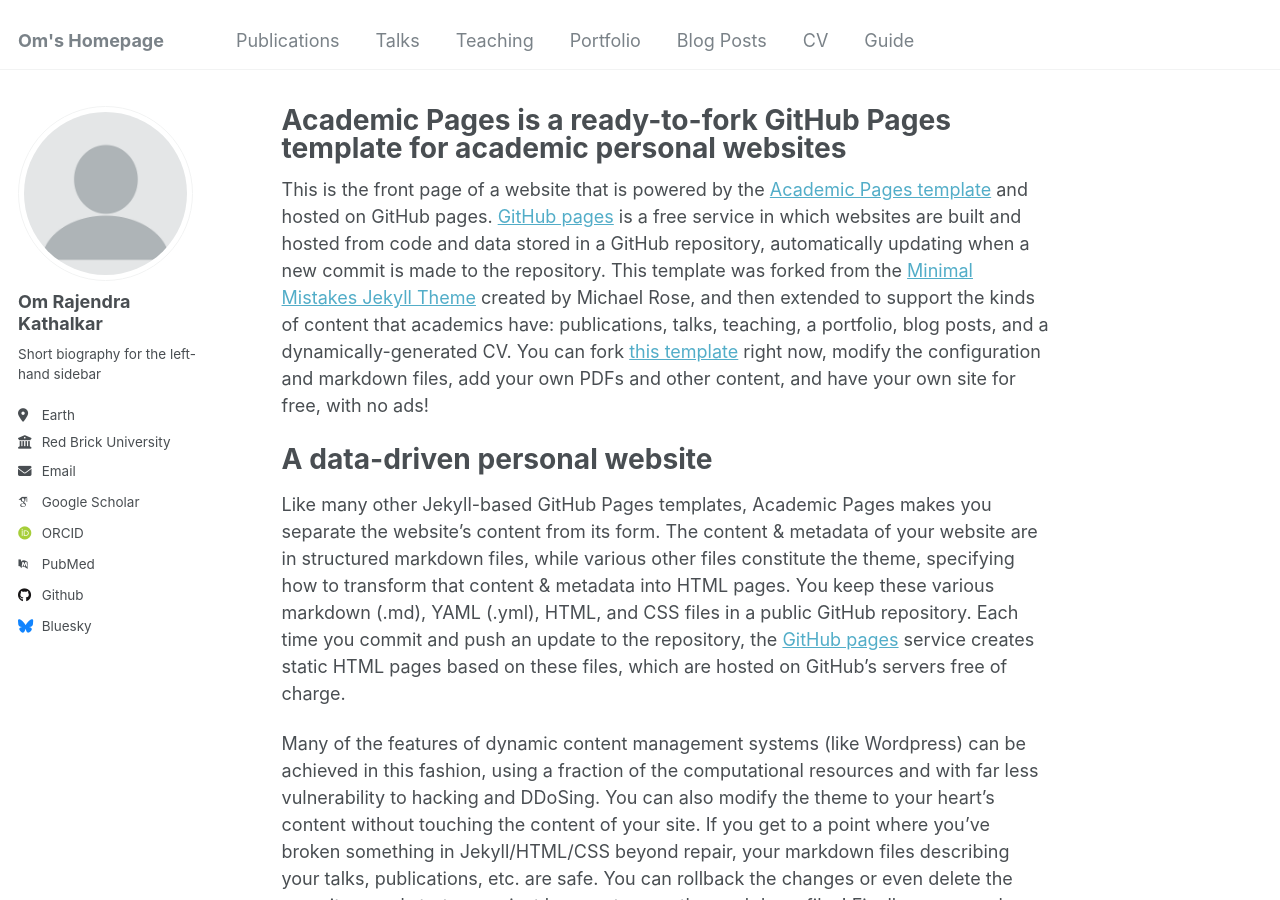
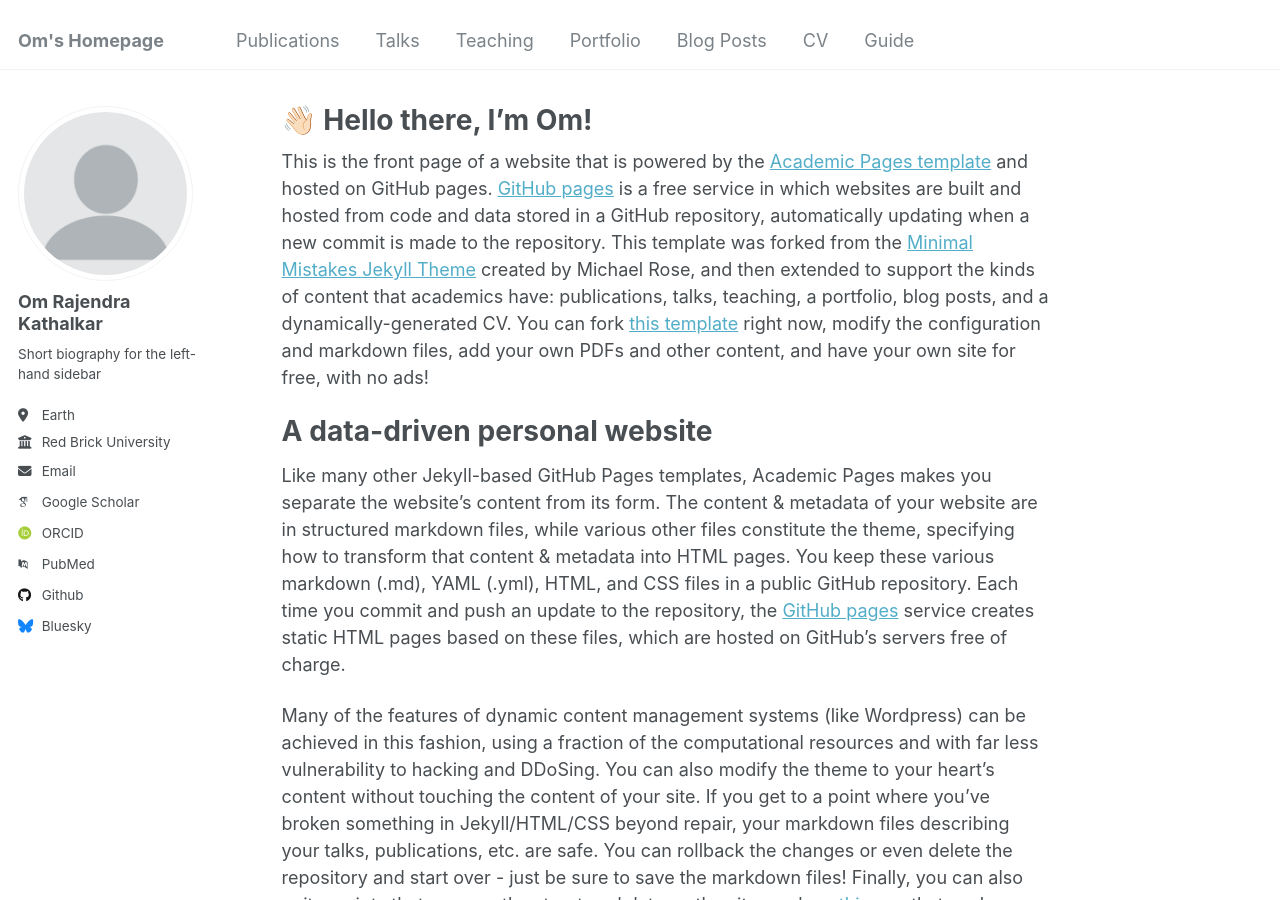
Before and after one commit to omkathalkar/omkathalkar, a Jekyll site: the page built from _pages/about.md, in a window 1280 px wide and 900 px high. Built offline with Jekyll 4.4.1, drawn with Linux system fonts in a browser that asks for light colours; some web fonts are replaced.

Commit message:
Update about.md

```diff
--- a/_pages/about.md
+++ b/_pages/about.md
@@ -1,6 +1,6 @@
 ---
 permalink: /
-title: "Academic Pages is a ready-to-fork GitHub Pages template for academic personal websites"
+title: "👋🏻 Hello there, I'm Om!"
 author_profile: true
 redirect_from:
   - /about/
```
